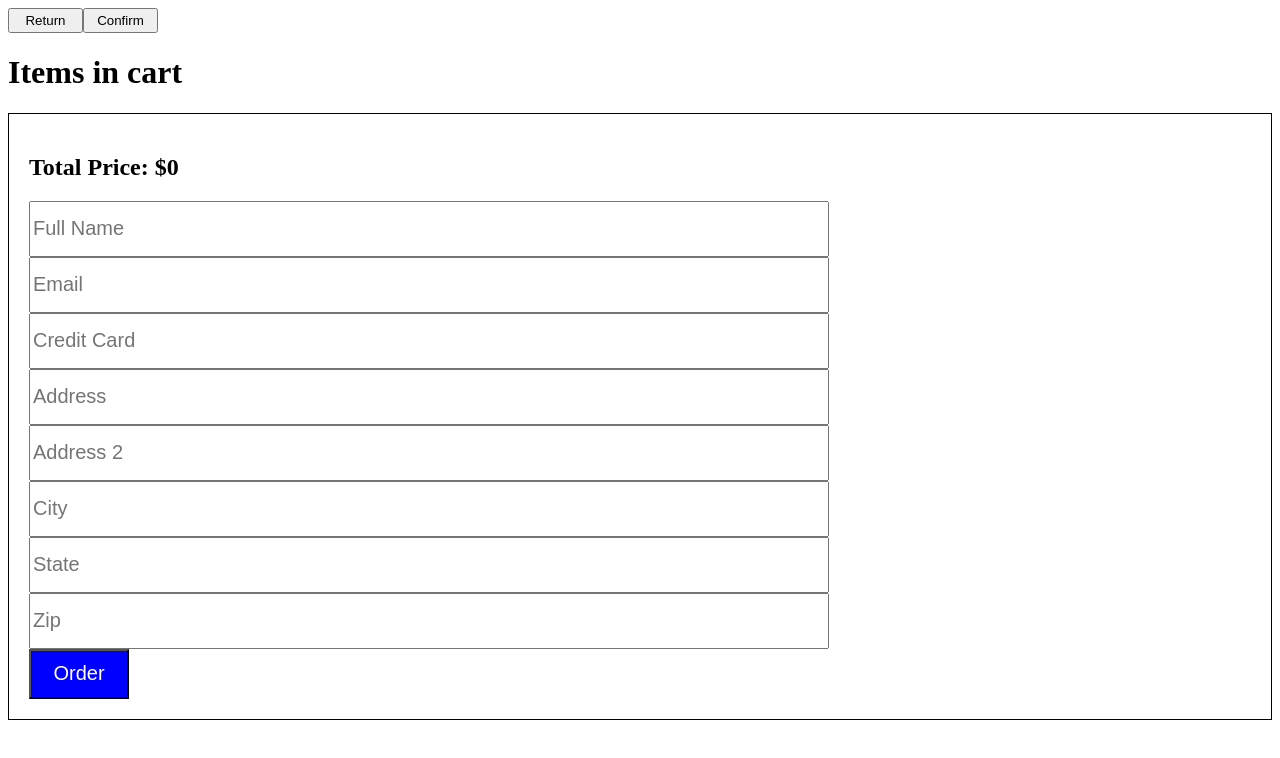
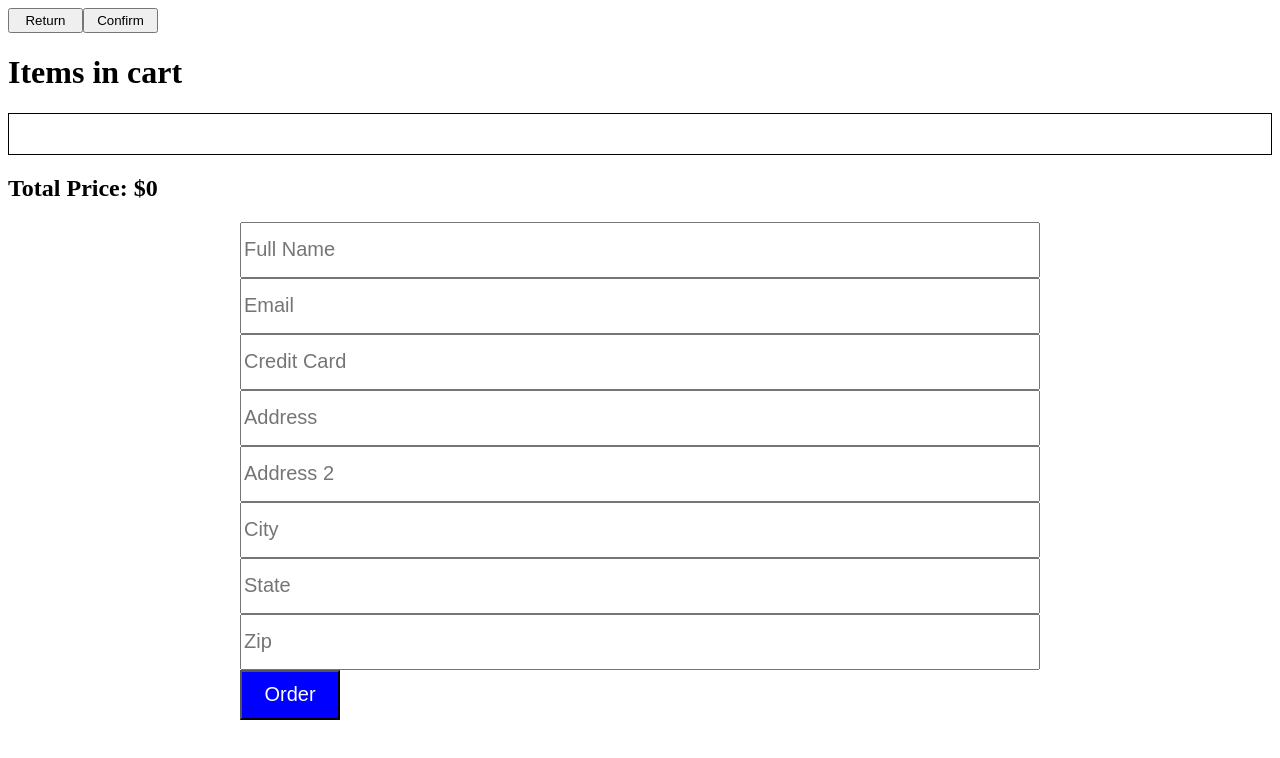
Before and after one commit to jacokyle01/coms319-hw02, a React (Create React App) app in the folder assignment02/: page / in a window 1280 px wide. Both pictures are taken after a click on the button "Checkout". Shown: the top 758 px of the page. Built offline with nearby package versions, Linux system fonts and the light colour scheme.

Commit message:
render cart products vertically as blocks

```diff
--- a/assignment02/src/App.js
+++ b/assignment02/src/App.js
@@ -175,6 +175,7 @@ const App = () => {
 		}, 0);
 
 		return (
+			<>
 				<div id="cart-wrap">
 					{cart.map((product) => (
 						<div key={product.id} className="cart-product">
@@ -190,26 +191,16 @@ const App = () => {
 							</div>
 						</div>
 					))}
-				<div id="cart-price">
+					{/* <div id="cart-price">
 						<h2>Total Price: ${totalPrice}</h2>
 						{Payment()}
-					{/* <form>
-					<label>
-						Credit Card Number:
-						<input type="text" />
-					</label>
-					<label>
-						Expiration Date:
-						<input type="text" />
-					</label>
-					<label>
-						CVV:
-						<input type="text" />
-					</label>
-					<button type="submit">Submit Payment</button>
-				</form> */}
+					</div> */}
 				</div>
+				<div id="payment-wrap">
+					<h2>Total Price: ${totalPrice}</h2>
+					{Payment()}
 				</div>
+			</>
 		);
 	};
 
--- a/assignment02/src/index.css
+++ b/assignment02/src/index.css
@@ -40,9 +40,7 @@ button {
 
 #cart-wrap {
 	display: flex;
-	/* flex-direction: column; */
-	flex-wrap: wrap;
-	/* max-width: 800px; */
+	flex-direction: column;
 	margin: 0;
 	padding: 20px;
 	border: 1px solid black;
```
Lines whose indentation alone changed are shown as unchanged.
